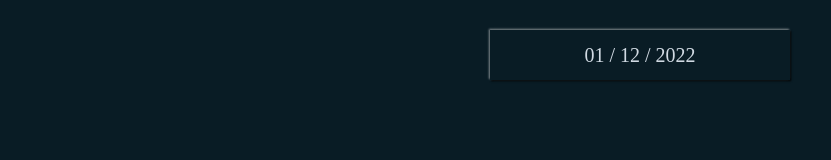
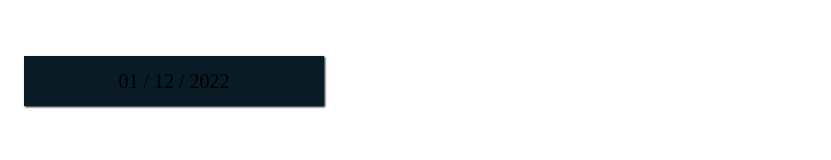
Before and after one commit to MashhoodRajput/Custom_Date-Picker, a plain HTML site: page index.html in a window 1280 px wide. Shown: the whole page, without its empty margins (0-831 px from the left). Drawn offline with Linux system fonts and the light colour scheme.

Commit message:
Update style.css

```diff
--- a/style.css
+++ b/style.css
@@ -1,11 +1,3 @@
-*,
-*::before,
-*::after {
-    padding: 0;
-    margin: 0;
-    box-sizing: border-box;
-}
-
 :root {
     --backColorBlack: #091c25;
     --lightColor: #d1dae3;
@@ -13,13 +5,6 @@
     --calculator: #132746;
     --hover: #0d2c3a;
 }
-
-body {
-    background: var(--backColorBlack);
-    font-family: "JetBrains Mono";
-    color: var(--lightColor);
-}
-
 .date-picker {
     position: relative;
     width: 100%;
@@ -31,6 +16,9 @@ body {
         1px 1px 2px rgba(0, 0, 0, 1);
     cursor: pointer;
     user-select: none;
+    font-family: 'JetBrains Mono';
+    display: inline-block;
+    margin: 3rem 1rem;
 }
 
 .date-picker .label {
@@ -143,7 +131,6 @@ cursor: pointer;
 
 .weeks {
     display: grid;
-
     grid-template-columns: repeat(7, 1fr);
 }
 
@@ -156,7 +143,9 @@ cursor: pointer;
         3px 3px 2px rgba(0, 0, 0, 1);
 
 }
-
+.weeksName:first-child{
+    background-color: red;
+}
 .days {
     display: grid;
     grid-gap: 0.7rem;
@@ -172,7 +161,9 @@ cursor: pointer;
     text-align: center;
     width: 100%;
 }
-
+.day:nth-child(7n+1){
+    background-color: red;
+}
 .day:hover {
     background: rgba(0, 90, 120, 0.7);
     box-shadow: -1px -1px 2px rgba(0, 0, 0, 0.5),
```
